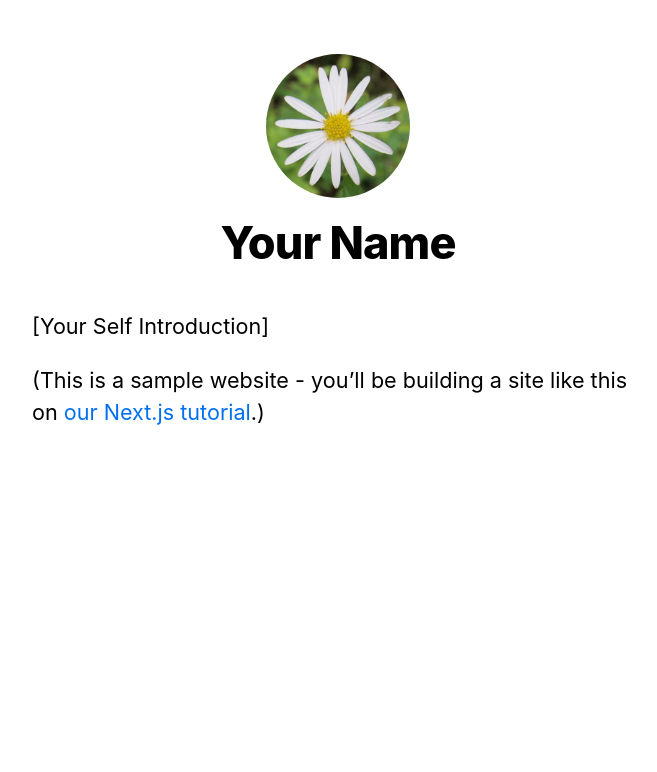
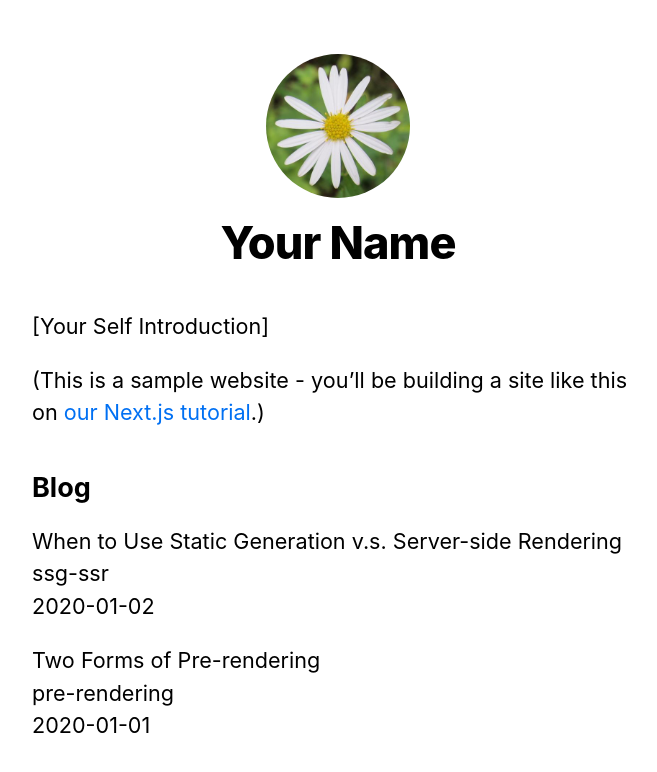
Before and after one commit to fuyu77/hiro-official-website, a Next.js app: page / in a window 1280 px wide. Shown: the top 772 px of the page, without its empty margins (302-959 px from the left). Built offline with nearby package versions, Linux system fonts and the light colour scheme.

Commit message:
公式チュートリアル途中まで

```diff
--- /dev/null
+++ b/lib/posts.js
@@ -0,0 +1,74 @@
+import fs from 'fs'
+import path from 'path'
+import matter from 'gray-matter'
+
+const postsDirectory = path.join(process.cwd(), 'posts')
+
+export function getSortedPostsData() {
+  // Get file names under /posts
+  const fileNames = fs.readdirSync(postsDirectory)
+  const allPostsData = fileNames.map(fileName => {
+    // Remove ".md" from file name to get id
+    const id = fileName.replace(/\.md$/, '')
+
+    // Read markdown file as string
+    const fullPath = path.join(postsDirectory, fileName)
+    const fileContents = fs.readFileSync(fullPath, 'utf8')
+
+    // Use gray-matter to parse the post metadata section
+    const matterResult = matter(fileContents)
+
+    // Combine the data with the id
+    return {
+      id,
+      ...matterResult.data
+    }
+  })
+  // Sort posts by date
+  return allPostsData.sort((a, b) => {
+    if (a.date < b.date) {
+      return 1
+    } else {
+      return -1
+    }
+  })
+}
+
+export function getAllPostIds() {
+  const fileNames = fs.readdirSync(postsDirectory)
+
+  // Returns an array that looks like this:
+  // [
+  //   {
+  //     params: {
+  //       id: 'ssg-ssr'
+  //     }
+  //   },
+  //   {
+  //     params: {
+  //       id: 'pre-rendering'
+  //     }
+  //   }
+  // ]
+  return fileNames.map(fileName => {
+    return {
+      params: {
+        id: fileName.replace(/\.md$/, '')
+      }
+    }
+  })
+}
+
+export function getPostData(id) {
+  const fullPath = path.join(postsDirectory, `${id}.md`)
+  const fileContents = fs.readFileSync(fullPath, 'utf8')
+
+  // Use gray-matter to parse the post metadata section
+  const matterResult = matter(fileContents)
+
+  // Combine the data with the id
+  return {
+    id,
+    ...matterResult.data
+  }
+}
--- a/pages/index.js
+++ b/pages/index.js
@@ -1,8 +1,9 @@
 import Head from 'next/head'
 import Layout, { siteTitle } from '../components/layout'
 import utilStyles from '../styles/utils.module.css'
+import { getSortedPostsData } from '../lib/posts'
 
-export default function Home() {
+export default function Home({ allPostsData }) {
   return (
     <Layout home>
       <Head>
@@ -15,6 +16,29 @@
           <a href="https://nextjs.org/learn">our Next.js tutorial</a>.)
         </p>
       </section>
+      <section className={`${utilStyles.headingMd} ${utilStyles.padding1px}`}>
+        <h2 className={utilStyles.headingLg}>Blog</h2>
+        <ul className={utilStyles.list}>
+          {allPostsData.map(({ id, date, title }) => (
+            <li className={utilStyles.listItem} key={id}>
+              {title}
+              <br />
+              {id}
+              <br />
+              {date}
+            </li>
+          ))}
+        </ul>
+      </section>
     </Layout>
   )
 }
+
+export async function getStaticProps() {
+  const allPostsData = getSortedPostsData()
+  return {
+    props: {
+      allPostsData
+    }
+  }
+}
--- /dev/null
+++ b/posts/pre-rendering.md
@@ -0,0 +1,11 @@
+---
+title: 'Two Forms of Pre-rendering'
+date: '2020-01-01'
+---
+
+Next.js has two forms of pre-rendering: **Static Generation** and **Server-side Rendering**. The difference is in **when** it generates the HTML for a page.
+
+- **Static Generation** is the pre-rendering method that generates the HTML at **build time**. The pre-rendered HTML is then _reused_ on each request.
+- **Server-side Rendering** is the pre-rendering method that generates the HTML on **each request**.
+
+Importantly, Next.js lets you **choose** which pre-rendering form to use for each page. You can create a "hybrid" Next.js app by using Static Generation for most pages and using Server-side Rendering for others.
--- /dev/null
+++ b/posts/ssg-ssr.md
@@ -0,0 +1,19 @@
+---
+title: 'When to Use Static Generation v.s. Server-side Rendering'
+date: '2020-01-02'
+---
+
+We recommend using **Static Generation** (with and without data) whenever possible because your page can be built once and served by CDN, which makes it much faster than having a server render the page on every request.
+
+You can use Static Generation for many types of pages, including:
+
+- Marketing pages
+- Blog posts
+- E-commerce product listings
+- Help and documentation
+
+You should ask yourself: "Can I pre-render this page **ahead** of a user's request?" If the answer is yes, then you should choose Static Generation.
+
+On the other hand, Static Generation is **not** a good idea if you cannot pre-render a page ahead of a user's request. Maybe your page shows frequently updated data, and the page content changes on every request.
+
+In that case, you can use **Server-Side Rendering**. It will be slower, but the pre-rendered page will always be up-to-date. Or you can skip pre-rendering and use client-side JavaScript to populate data.
```
Also changed, not shown: package.json (+4 -3 lines), pages/posts/[id].js (added, +31 -0 lines), pages/posts/first-post.js (deleted, +0 -19 lines), 1 other file (tests, documents, lock files or other folders).
